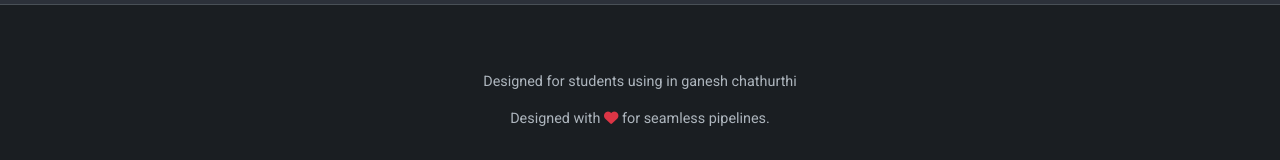
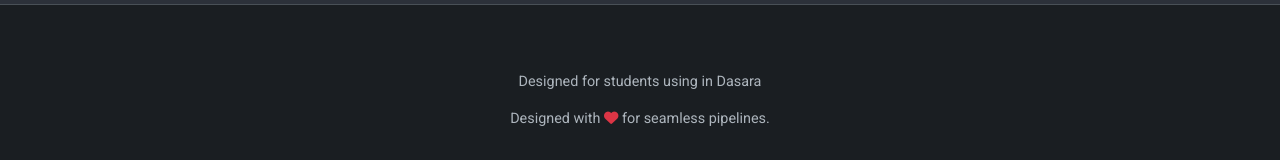
Before and after one commit to TENETx0/webhosting, a plain HTML site: page index.html in a window 1280 px wide. Shown: the part 1731-1891 px from the top of the page. Drawn offline with nearby package versions, Linux system fonts and the light colour scheme.

Commit message:
Update for diwali index.html

```diff
--- a/index.html
+++ b/index.html
@@ -271,7 +271,7 @@
 
     <footer>
         <div class="container">
-            <p>Designed for students using in ganesh chathurthi</p>
+            <p>Designed for students using in Dasara</p>
             <p>Designed with <i class="fas fa-heart" style="color: #dc3545;"></i> for seamless pipelines.</p>
         </div>
     </footer>
```
